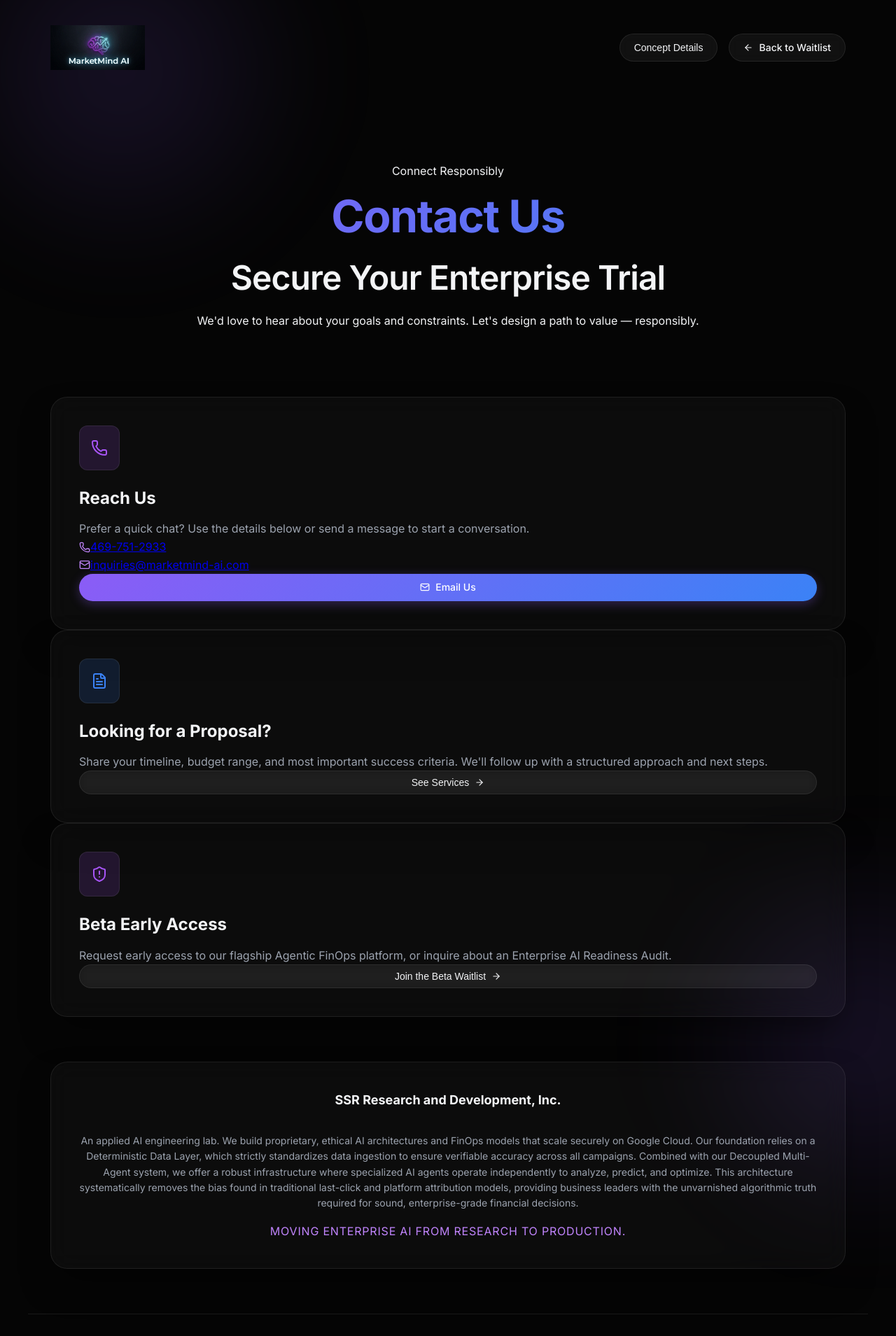
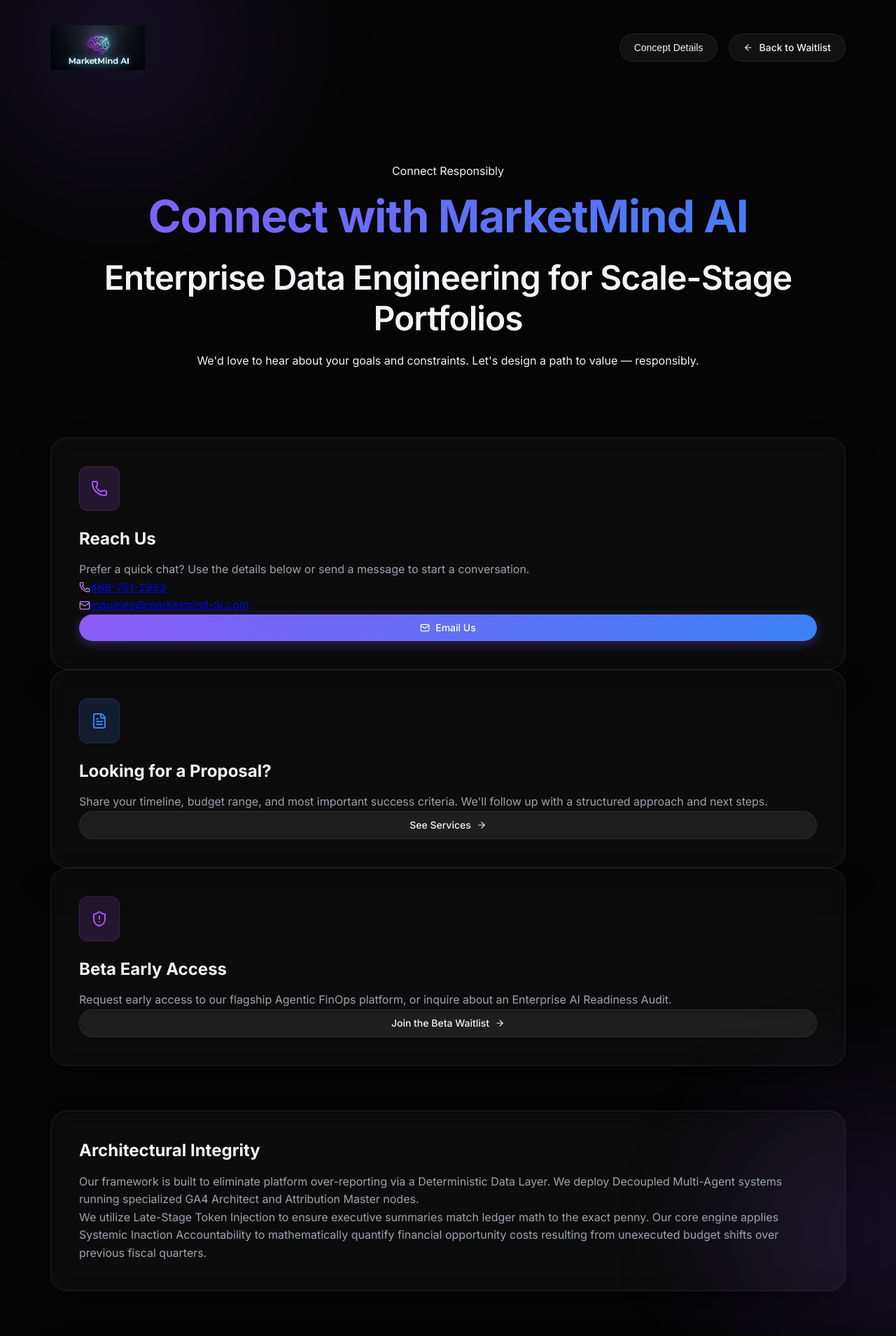
Before and after one commit to detbecker/marketmind-ai-website, a React (Vite) app: page /contact in a window 1280 px wide. Shown: the top 1909 px of the page at 70% size. Built offline with nearby package versions, Linux system fonts and the light colour scheme.

Commit message:
seo: resolve internal nav outlinks and balance heading hierarchy

```diff
--- a/src/Contact.jsx
+++ b/src/Contact.jsx
@@ -56,8 +56,8 @@
           transition={{ duration: 0.8 }}
         >
           <span className="badge">Connect Responsibly</span>
-          <h1 className="h1 text-gradient-purple-blue mt-4">Contact Us</h1>
-          <h2 className="h2 text-xl mt-4 text-gray-300">Secure Your Enterprise Trial</h2>
+          <h1 className="h1 text-gradient-purple-blue mt-4">Connect with MarketMind AI</h1>
+          <h2 className="h2 text-xl mt-4 text-gray-300">Enterprise Data Engineering for Scale-Stage Portfolios</h2>
           <p className="hero-subtitle max-w-2xl mx-auto mt-6 text-gray-300">
             We'd love to hear about your goals and constraints. Let's design a path to value — responsibly.
           </p>
@@ -113,9 +113,9 @@
               </p>
             </div>
 
-            <button className="btn btn-secondary btn-sm w-full flex items-center justify-center gap-2" onClick={() => navigate('/details')}>
+            <Link to="/details" className="btn btn-secondary btn-sm w-full flex items-center justify-center gap-2">
               See Services <ArrowRight size={14} />
-            </button>
+            </Link>
           </motion.div>
 
           {/* Card 3: MarketMind AI Access */}
@@ -130,10 +130,27 @@
               </p>
             </div>
 
-            <button className="btn btn-secondary btn-sm w-full flex items-center justify-center gap-2" onClick={() => navigate('/')}>
+            <Link to="/" className="btn btn-secondary btn-sm w-full flex items-center justify-center gap-2">
               Join the Beta Waitlist <ArrowRight size={14} />
-            </button>
+            </Link>
           </motion.div>
+        </motion.div>
+
+        {/* Architectural Overview */}
+        <motion.div
+          className="glass-panel mt-16 p-8"
+          initial={{ opacity: 0, y: 20 }}
+          whileInView={{ opacity: 1, y: 0 }}
+          viewport={{ once: true }}
+          transition={{ delay: 0.2 }}
+        >
+          <h3 className="h3 text-white text-xl font-bold mb-4">Architectural Integrity</h3>
+          <p className="body-text text-gray-300 mb-4 leading-relaxed">
+            Our framework is built to eliminate platform over-reporting via a Deterministic Data Layer. We deploy Decoupled Multi-Agent systems running specialized GA4 Architect and Attribution Master nodes.
+          </p>
+          <p className="body-text text-gray-300 leading-relaxed">
+            We utilize Late-Stage Token Injection to ensure executive summaries match ledger math to the exact penny. Our core engine applies Systemic Inaction Accountability to mathematically quantify financial opportunity costs resulting from unexecuted budget shifts over previous fiscal quarters.
+          </p>
         </motion.div>
 
         {/* Corporate Info Footer Bar */}
@@ -152,6 +169,10 @@
             Moving Enterprise AI from Research to Production.
           </p>
         </motion.div>
+
+        <div className="mt-8 text-center">
+          <Link to="/" className="nav-back-link text-purple-400 hover:text-white transition-colors text-sm">Return to Home</Link>
+        </div>
       </main>
 
       {/* Footer */}
```
